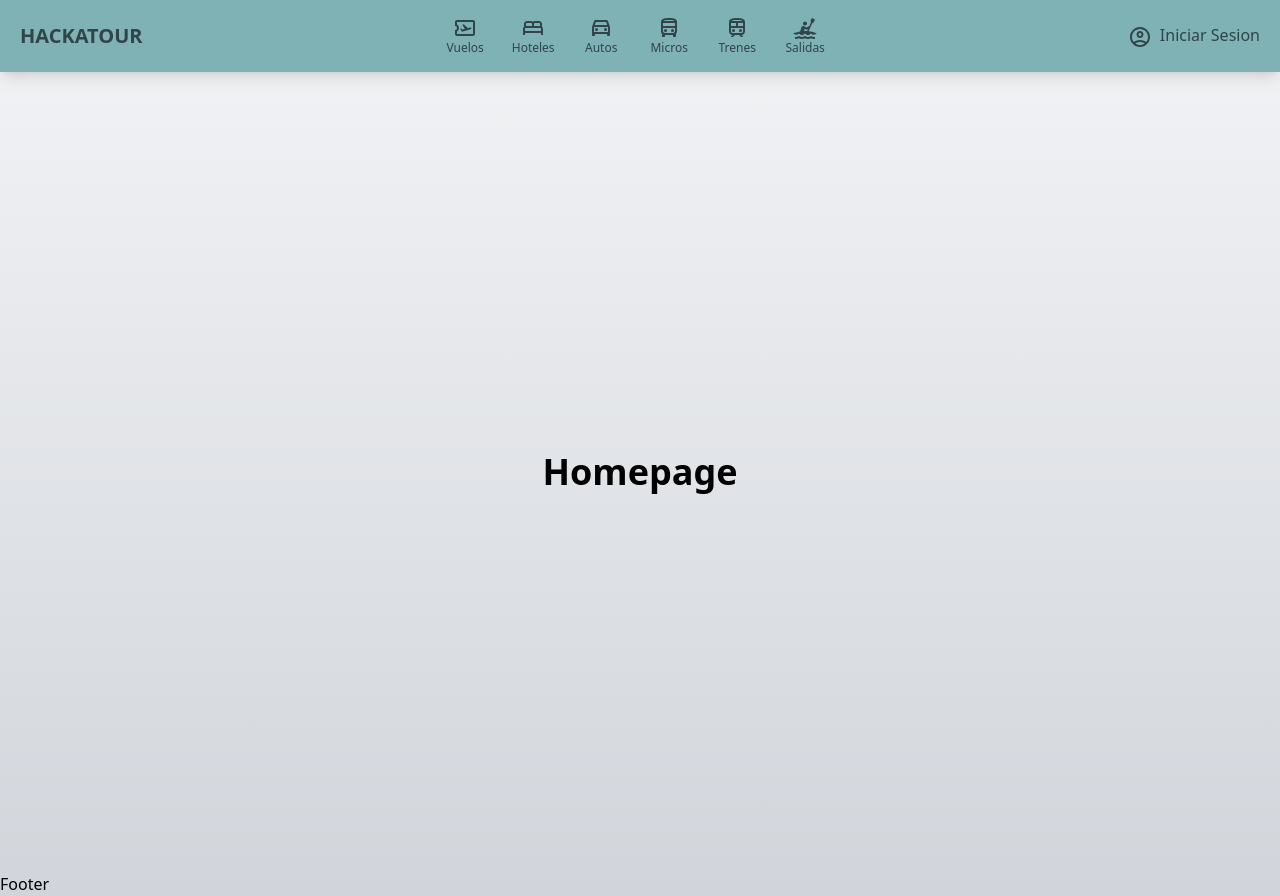
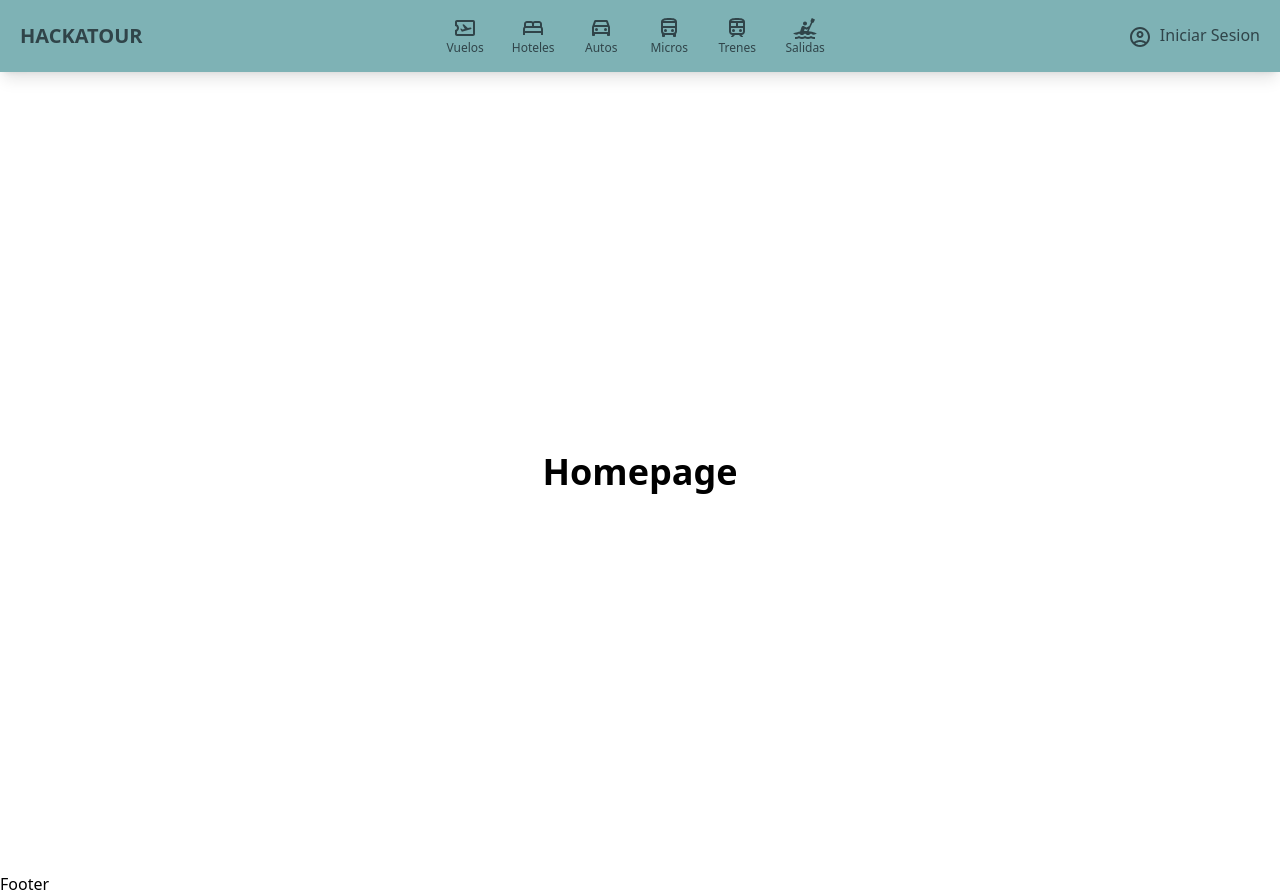
Before and after one commit to shartrooper/hackatour-fe, a React (Vite) app: page / in a window 1280 px wide. Built offline with nearby package versions, Linux system fonts and the light colour scheme.

Commit message:
Resolve tailwind config conflict

```diff
--- a/tailwind.config.js
+++ b/tailwind.config.js
@@ -9,20 +9,13 @@
     ],
     prefix: "",
     theme: {
-        container: {
-            center: true,
-            padding: "2rem",
-            screens: {
-                "2xl": "1400px",
-            },
-        },
-        extend: {
         colors: {
             primary: "#493657",
             secondary: "#CE7DA5",
             ashGray: "#AAC0AF",
             champagnePink: "#EFD5C3",
             darkGreen: "#3E442B",
+
             neptune: {
                 50: "#f2f9f9",
                 100: "#dfeeee",
@@ -36,20 +29,15 @@
                 900: "#304449",
                 950: "#1d2b2f",
             },
-                lividBrown: {
-                    50: "#faf5f9",
-                    100: "#f6edf4",
-                    200: "#eedce9",
-                    300: "#e1c0d8",
-                    400: "#cd99bd",
-                    500: "#bb79a6",
-                    600: "#a55d8a",
-                    700: "#8d4971",
-                    800: "#753f5f",
-                    900: "#633851",
-                    950: "#412033",
+        },
+        container: {
+            center: true,
+            padding: "2rem",
+            screens: {
+                "2xl": "1400px",
             },
         },
+        extend: {
             keyframes: {
                 "accordion-down": {
                     from: { height: "0" },
```
Lines whose indentation alone changed are shown as unchanged.
